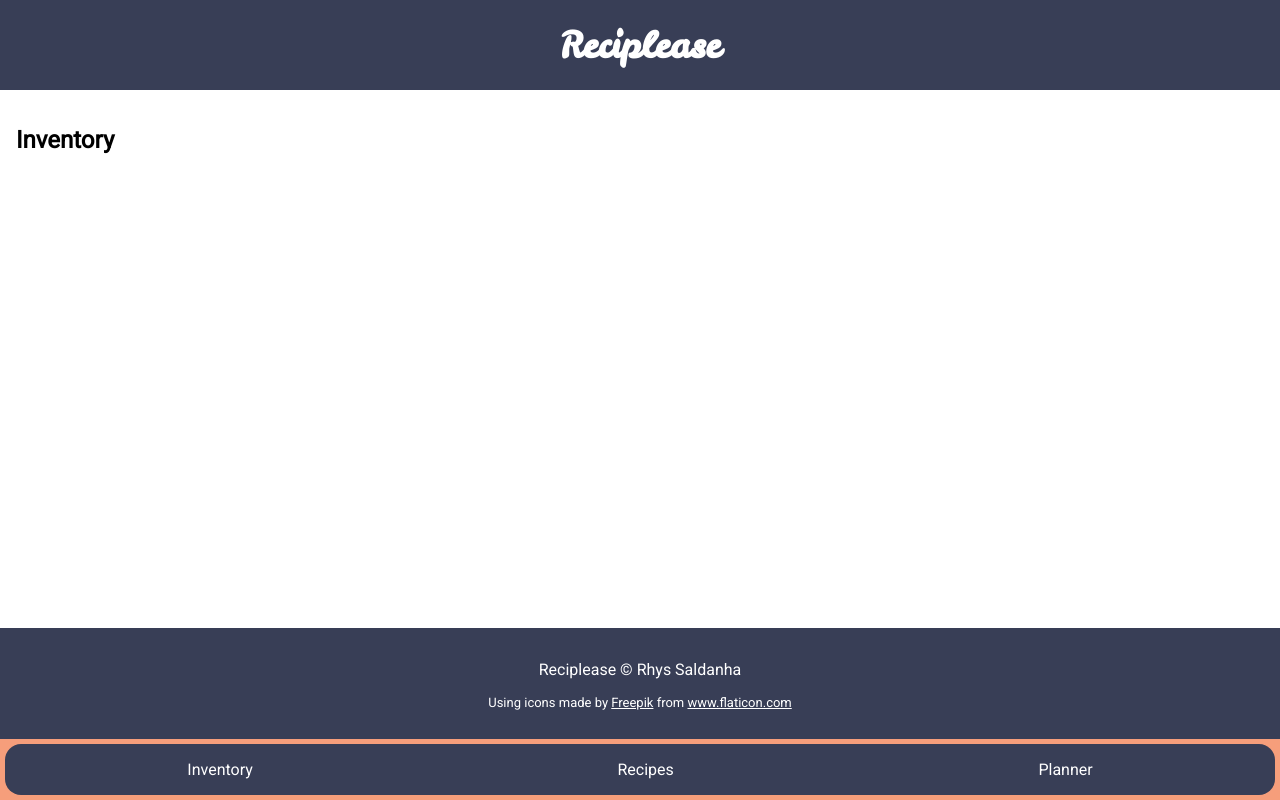
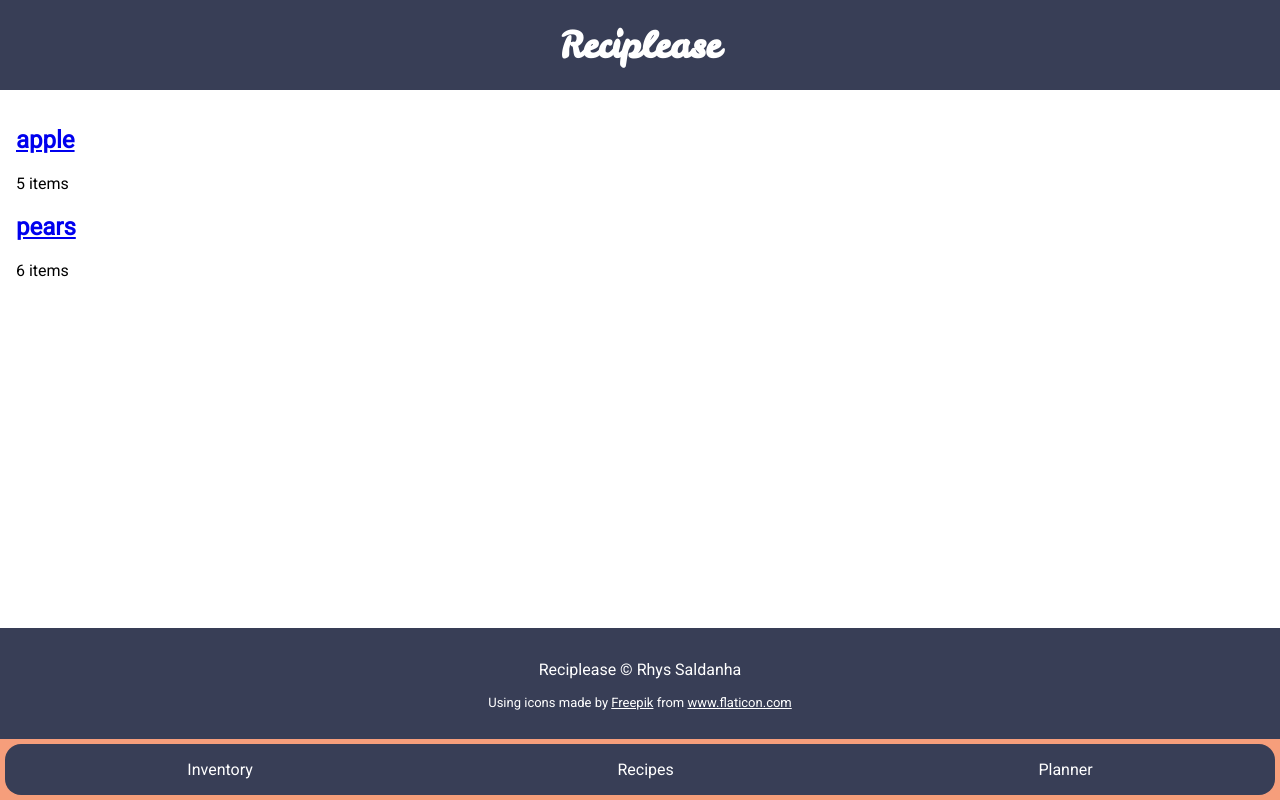
Before and after one commit to reciplease/reciplease-web, a React (Create React App) app: page /inventory in a window 1280 px wide. Built offline with nearby package versions, Linux system fonts and the light colour scheme.

Commit message:
Add inventory summary and item components

```diff
--- a/src/components/content/Content.tsx
+++ b/src/components/content/Content.tsx
@@ -2,7 +2,8 @@ import React from 'react';
 import styles from './content.module.css';
 import FakeRecipe from './FakeRecipe';
 import {Route, Switch} from 'react-router-dom';
-import Inventory from '../inventory/Inventory';
+import InventorySummary from './inventory/InventorySummary';
+import InventoryItem from './inventory/InventoryItem';
 
 export default () => {
     return (
@@ -15,7 +16,16 @@ export default () => {
                     <h1>Planner</h1>
                 </Route>
                 <Route exact path='/inventory'>
-                    <Inventory/>
+                    <InventorySummary/>
+                </Route>
+                <Route path='/inventory/:id'>
+                    <InventoryItem/>
+                </Route>
+                <Route exact path='/'>
+                    <h1>Welcome</h1>
+                </Route>
+                <Route exact path='*'>
+                    <h1>Oops! This page doesn't exist</h1>
                 </Route>
             </Switch>
         </article>
--- /dev/null
+++ b/src/components/content/inventory/InventoryItem.jsx
@@ -0,0 +1,9 @@
+import React from 'react';
+import {useParams} from 'react-router-dom';
+
+export default () => {
+  const {id} = useParams();
+  return (
+    <h1>Inventory Item: {id}</h1>
+  );
+}
--- /dev/null
+++ b/src/components/content/inventory/InventorySummary.jsx
@@ -0,0 +1,30 @@
+import React, {Fragment} from 'react';
+import {Link} from 'react-router-dom';
+
+export default () => {
+  const items = [
+    {
+      id: 1,
+      name: 'apple',
+      amount: 5.0,
+      measure: 'ITEMS'
+    },
+    {
+      id: 2,
+      name: 'pears',
+      amount: 6.0,
+      measure: 'ITEMS'
+    },
+  ];
+
+  return (
+    <>
+      {items.map(item => (
+        <Fragment key={item.id}>
+          <Link to={'/inventory/' + item.id}><h2>{item.name}</h2></Link>
+          {item.amount} {item.measure.toLowerCase()}
+        </Fragment>
+      ))}
+    </>
+  );
+}
--- a/src/components/inventory/Inventory.jsx
+++ /dev/null
@@ -1,5 +0,0 @@
-import React from "react";
-
-export default () => {
-  return <h1>Inventory</h1>
-}
```
